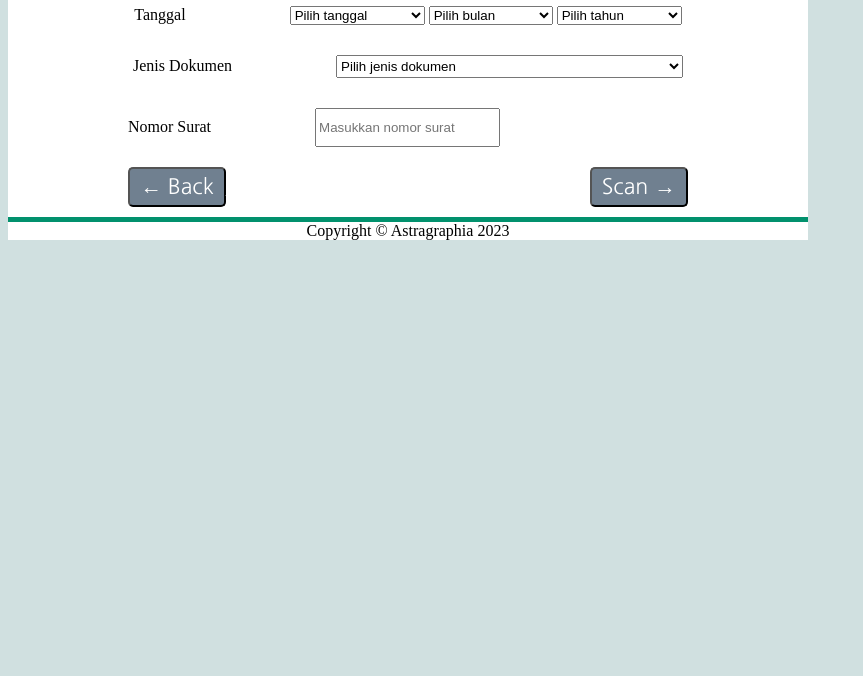
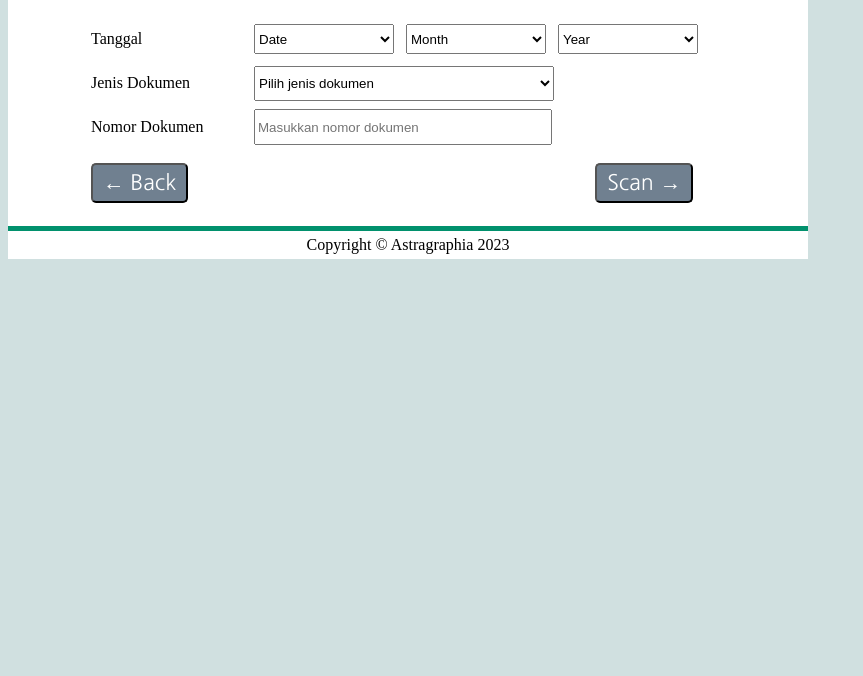
Before and after one commit to Garimahdi/custom-scan-desktop-ui-sim, a plain HTML site: page dppm.html in a window 1280 px wide. Shown: the part 124-800 px from the top of the page, without its empty margins (0-863 px from the left). Drawn offline with nearby package versions, Linux system fonts and the light colour scheme.

Commit message:
Major revision: Positioning

```diff
--- a/css/homeStyling.css
+++ b/css/homeStyling.css
@@ -1,83 +1,84 @@
-#body{
+body{
     background-color:rgb(208, 224, 224);
 }
 
-.comp_banner{
-    position:relative;
-    margin-bottom:0%;
+.homeMenu{
+    width:800px;
+    background-color:white;
+    align-content:center;
+    text-align:center;
+    padding-top:10px;
+    padding-bottom:10px;
+    border-bottom:5px solid rgb(1,145,109);
 }
 
-.main_menu{
+.footer{
+    align-content:center;
     text-align:center;
-    align-content: center;
-    background-color:#fff;
-    display:inline-block;
+    background-color:white;
     width:800px;
-    border-bottom: 5px solid rgb(1,145,109);
+    padding-top:5px;
+    padding-bottom:5px;
 }
 
-.footer1{
-    display:block;
-    background-color:#fff;
-    text-align:center;
-    width:800px;
+.img_resize{
+    height:250px;
+    width:250px;
 }
 
-.img{
-    height:200px;
-    width:200px;
-    padding:30px;
+/* Checking purpose only */
+table,td{
+    margin-left:10%;
 }
 
-.label{
-    padding-right:100px;
+.label_spacing{
+    width:159px;
+    height:35px;
+    text-align:left;
 }
 
-.label_doc{
-    padding-right:100px;
+.tab_spacing{
+    text-align:left;
+    width:130px;
+    height:40px;
 }
 
-.opt_spacing{
-    padding-right:40px;
+.tab_spacing_button{
+    text-align:left;
+    width:130px;
+    height:60px;
 }
 
-.opt_spacing_doc{
-    padding-right:210px;
-    padding-top:2px;
-    padding-bottom:2px;
+.tab_spacing_button_scan{
+    text-align:right;
+    width:200px;
+    height:60px;
 }
 
-.form_spacing{
-    padding-top:30px;
-    padding-bottom:10px;
+.dept_spacing{
+    width:159px;
+    height:35px;
+    text-align:right;
 }
 
-.form_spacing_letter_no{
-    width:570px;
-    padding-top:20px;
-    margin-right:1px;
-    margin-left:1px;
-    padding-left:5px;
-    padding-bottom:20px;
+.ddl_width{
+    width:140px;
+    height:30px;
 }
 
-.letter_no_spacing{
-    padding-right:100px;
-    margin-left:30px;
+.deptddl_spacing,.docddl_spacing{
+    height:35px;
+    width:300px;
 }
 
-.text_width{
-    padding-top:10px;
-    padding-bottom:10px;
+.input_styling{
+    width:290px;
+    height:30px;
 }
 
-.div_button{
-    padding-bottom:10px;
-}
-
-.button_link{
-    padding-right:360px;
-    color:white;
+.form{
+    align-content:center;
+    align-items:center;
 }
 
 .button_style{
@@ -93,7 +94,3 @@
     padding-top:5px;
     padding-bottom:5px;
 }
-
-.arrow_style{
-    font-weight: bold;
-}
--- a/dppm.html
+++ b/dppm.html
@@ -9,20 +9,25 @@
     <link rel="preconnect" href="https://fonts.gstatic.com" crossorigin>
     <script src="https://ajax.googleapis.com/ajax/libs/jquery/3.5.1/jquery.min.js"></script>
     <link href="https://fonts.googleapis.com/css2?family=Nanum+Gothic&family=Poppins:wght@200;300&display=swap" rel="stylesheet">
-    <title>Document</title>
+    <title>Custom Scan - DPPM</title>
 </head>
 <body id="body">
     <div class="comp_banner">
         <img src="https://garimahdi.github.io/custom-scan-desktop-ui-sim/media/template_header.png" alt="customised_header"/>
     </div>
-    <div class="main_menu">
+    <div class="homeMenu">
         <strong>DPPM</strong>
         <br>
         <br>
         <form class="form">
+            <table>
+                <tr>
+                    <td class="label_spacing">
                         <label for="tanggal" class="label">Tanggal</label>
-            <select id="tanggal" class="opt_spacing">
-                <option value="">Pilih tanggal</option>
+                    </td>
+                    <td class="tab_spacing">
+                        <select id="tanggal" class="ddl_width">
+                            <option value="">Date</option>
                             <option value="1">1</option>
                             <option value="2">2</option>
                             <option value="3">3</option>
@@ -55,9 +60,10 @@
                             <option value="30">30</option>
                             <option value="31">31</option>
                         </select>
-
-            <select id="bulan" class="opt_spacing">
-                <option value="">Pilih bulan</option>
+                    </td>
+                    <td class="tab_spacing">
+                        <select id="bulan" class="ddl_width">
+                            <option value="">Month</option>
                             <option value="jan">Jan</option>
                             <option value="feb">Feb</option>
                             <option value="mar">Mar</option>
@@ -71,69 +77,62 @@
                             <option value="nov">Nov</option>
                             <option value="dec">Dec</option>
                         </select>
-
-            <select id="tahun" class="opt_spacing">
-                <option value="">Pilih tahun</option>
-                <option value="1990">1990</option>
-                <option value="1991">1991</option>
-                <option value="1992">1992</option>
-                <option value="1993">1993</option>
-                <option value="1994">1994</option>
-                <option value="1995">1995</option>
-                <option value="1996">1996</option>
-                <option value="1997">1997</option>
-                <option value="1998">1998</option>
-                <option value="1999">1999</option>
-                <option value="2000">2000</option>
-                <option value="2001">2001</option>
-                <option value="2002">2002</option>
-                <option value="2003">2003</option>
-                <option value="2004">2004</option>
-                <option value="2005">2005</option>
-                <option value="2006">2006</option>
-                <option value="2007">2007</option>
-                <option value="2008">2008</option>
-                <option value="2009">2009</option>
-                <option value="2010">2010</option>
-                <option value="2011">2011</option>
-                <option value="2012">2012</option>
-                <option value="2013">2013</option>
-                <option value="2014">2014</option>
-                <option value="2015">2015</option>
-                <option value="2016">2016</option>
-                <option value="2017">2017</option>
-                <option value="2018">2018</option>
-                <option value="2019">2019</option>
-                <option value="2020">2020</option>
-                <option value="2021">2021</option>
-                <option value="2022">2022</option>
+                    </td>
+                    <td class="tab_spacing">
+                        <select id="tahun" class="ddl_width">
+                            <option value="">Year</option>
+                            <option value="2023">2023</option>
+                            <option value="2024">2024</option>
+                            <option value="2025">2025</option>
+                            <option value="2026">2026</option>
+                            <option value="2027">2027</option>
+                            <option value="2028">2028</option>
                         </select>
-        </form>
-
-        <form class="form_spacing">
-            <label for="dokumen" class="label_doc">Jenis Dokumen</label>
-            <select id="dokumen" class="opt_spacing_doc">
+                    </td>
+                </tr>
+                <tr>
+                    <td class="label_spacing">
+                        <label for="jenis_doc">Jenis Dokumen</label>
+                    </td>
+                    <td class="tab_spacing" colspan="2">
+                        <select id="work_dept" class="deptddl_spacing">
                             <option value="">Pilih jenis dokumen</option>
                             <option value="surat_edaran">Surat Edaran</option>
                             <option value="surat_keluar">Surat Keluar</option>
                             <option value="surat_perintah">Surat Perintah</option>
                             <option value="surat_kuasa">Surat Kuasa</option>
                         </select>
+                    </td>
+                </tr>
+                <tr>
+                    <td class="label_spacing">
+                        <label for="doc_number">Nomor Dokumen</label>
+                    </td>
+                    <td class="tab_spacing" colspan="2">
+                        <input type=text placeholder="Masukkan nomor dokumen" class="input_styling"/>
+                    </td>
+                </tr>
+            </table>
         </form>
 
-        <form class="form_spacing_letter_no">
-            <label for="no_surat" class="letter_no_spacing">Nomor Surat</label>
-            <input type="text" id="no_surat" placeholder="Masukkan nomor surat" class="text_width"/>
-        </form>
-
-        <div class="div_button">
+        <table>
+            <tr>
+                <td class="tab_spacing_button">
                     <a href="https://garimahdi.github.io/custom-scan-desktop-ui-sim/" class="button_link">
                         <button class="button_style"><span class="arrow_style">&larr; </span>Back</button>
                     </a>
-            <button class="button_style">Scan<span class="arrow_style"> &rarr;</span></button>
+                </td>
+                <td class="tab_spacing_button">
+                </td>
+                <td class="tab_spacing_button">
+                </td>
+                <td class="tab_spacing_button_scan">
+                    <button type=submit class="button_style">Scan<span class="arrow_style"> &rarr;</span></button>
+                </td>
+            </tr>
+        </table>
     </div>
-    </div>
-    <div class="footer1">
+    <div class="footer">
         Copyright &copy; Astragraphia <span id="anno"></span>
     </div>
     <script src="https://garimahdi.github.io/custom-scan-desktop-ui-sim/js/script.js"></script>
```
Also changed, not shown: kontrak.html (+56 -56 lines), sekretaris.html (+55 -56 lines). Lines whose indentation alone changed are shown as unchanged.
